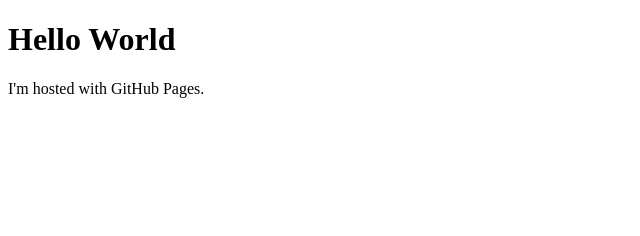
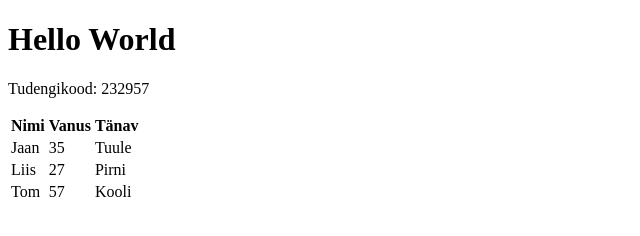
Before and after one commit to ropabe/ropabe.github.io, a plain HTML site: page index.html in a window 1280 px wide. Shown: the whole page, without its empty margins (0-640 px from the left). Drawn offline with Linux system fonts and the light colour scheme.

Commit message:
Update index.html

```diff
--- a/index.html
+++ b/index.html
@@ -2,6 +2,28 @@
 <html>
 <body>
 <h1>Hello World</h1>
-<p>I'm hosted with GitHub Pages.</p>
+<p>Tudengikood: 232957</p>
+<table>
+	<tr>
+		<th>Nimi</th>
+		<th>Vanus</th>
+		<th>Tänav<t/th>
+	</tr>
+	<tr>
+		<td>Jaan</td>
+		<td>35</td>
+		<td>Tuule</td>
+	</tr>
+	<tr>
+		<td>Liis</td>
+		<td>27</td>
+		<td>Pirni</td>
+	</tr>
+	<tr>
+		<td>Tom</td>
+		<td>57</td>
+		<td>Kooli</td>
+	</tr>
+</table>
 </body>
 </html>
```
